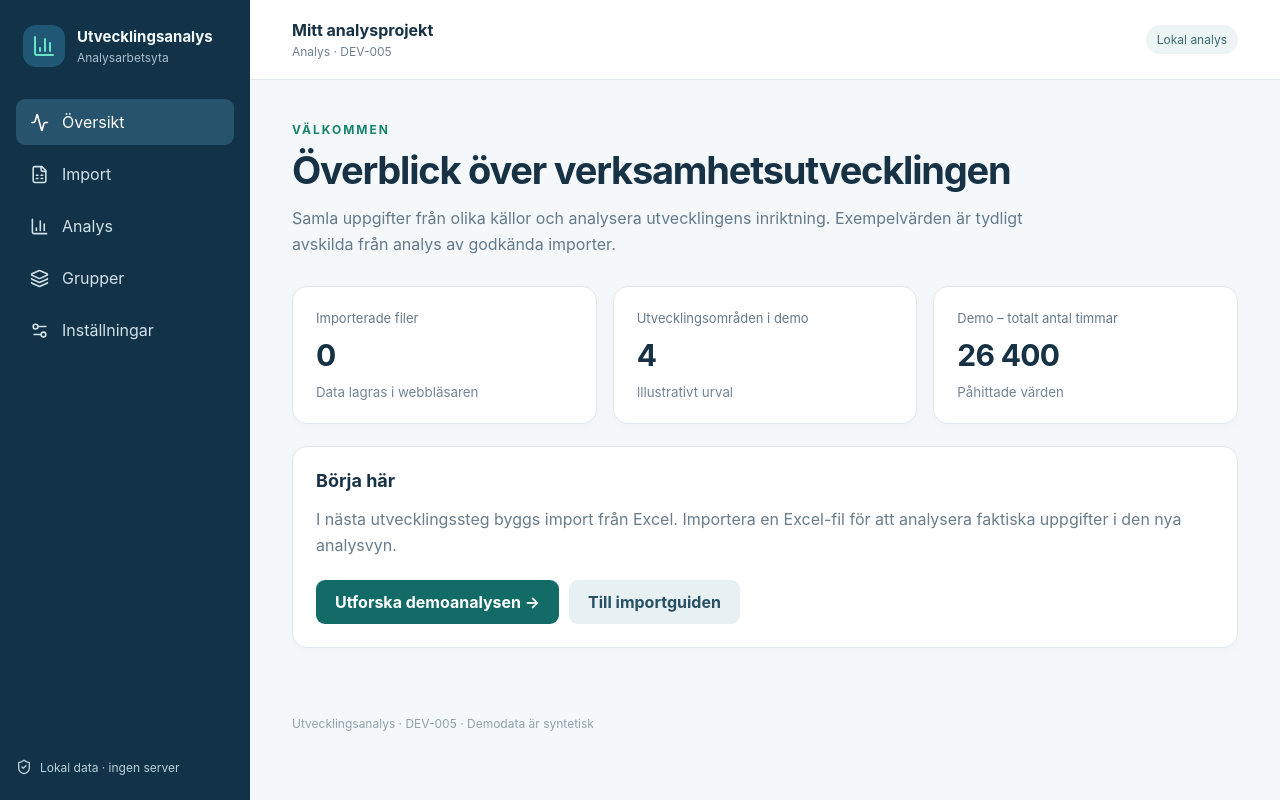
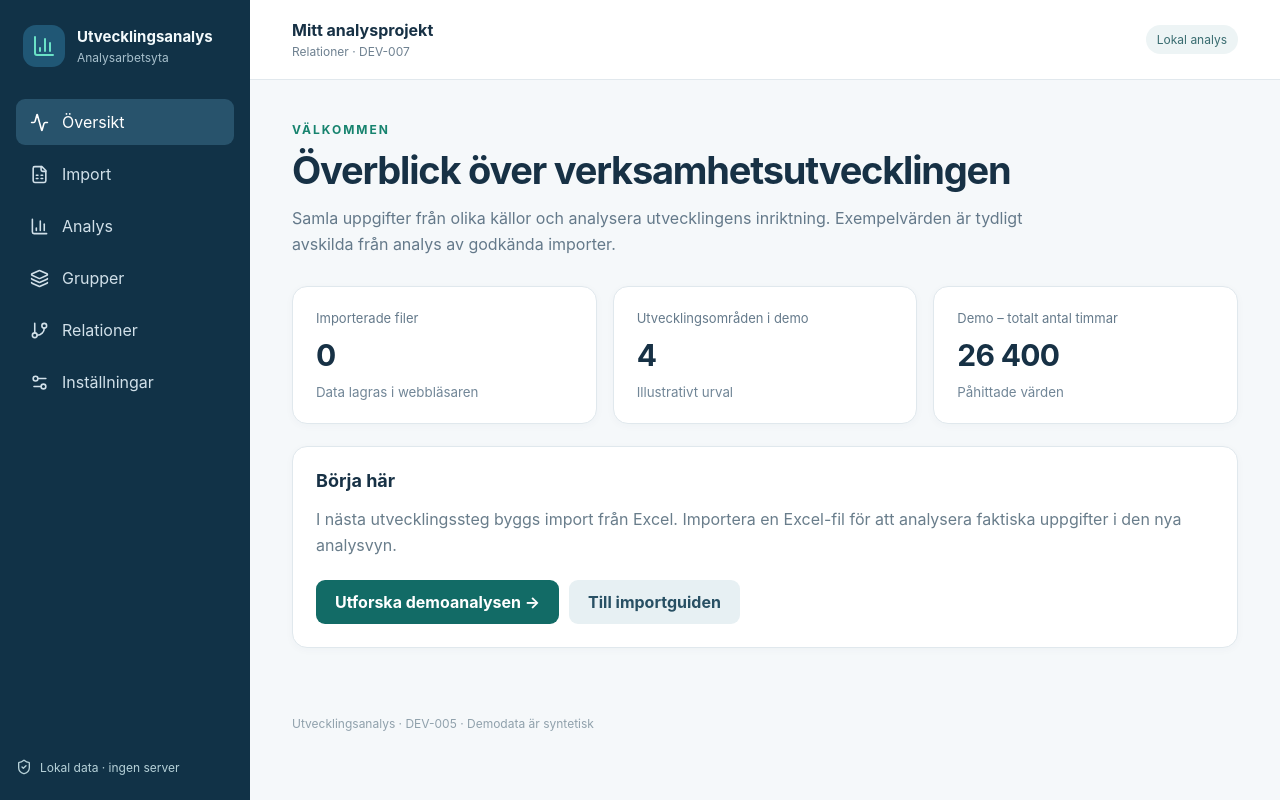
Before and after one commit to erland/pwa-utvecklingsanalys, a React (Vite) app: page / in a window 1280 px wide. Built offline with nearby package versions, Linux system fonts and the light colour scheme.

Commit message:
feat(relations): link temporal relation editor into navigation

```diff
--- a/src/App.tsx
+++ b/src/App.tsx
@@ -1,21 +1,23 @@
+import RelationsView from './domain/RelationsView';
 import AnalyticsView from './analytics/AnalyticsView';
 import ImportGuide from './import/ImportGuide';
 import {useEffect,useState} from 'react';
-import {Activity,BarChart3,FileSpreadsheet,Settings2,ShieldCheck,Layers3} from 'lucide-react';
+import {Activity,BarChart3,FileSpreadsheet,Settings2,ShieldCheck,Layers3,GitBranch} from 'lucide-react';
 import {DEMO_UNITS,aggregate,type AnalysisProject,type ViewId} from './model';
 import{loadProject,saveProject}from './storage';
-const nav: {id:ViewId;label:string;icon:typeof Activity}[]=[{id:'overview',label:'Översikt',icon:Activity},{id:'import',label:'Import',icon:FileSpreadsheet},{id:'analysis',label:'Analys',icon:BarChart3},{id:'groups',label:'Grupper',icon:Layers3},{id:'settings',label:'Inställningar',icon:Settings2}];
+const nav: {id:ViewId;label:string;icon:typeof Activity}[]=[{id:'overview',label:'Översikt',icon:Activity},{id:'import',label:'Import',icon:FileSpreadsheet},{id:'analysis',label:'Analys',icon:BarChart3},{id:'groups',label:'Grupper',icon:Layers3},{id:'relations',label:'Relationer',icon:GitBranch},{id:'settings',label:'Inställningar',icon:Settings2}];
 const fmt=(n:number)=>new Intl.NumberFormat('sv-SE').format(n);
 export default function App(){
  const[analysisRefresh,setAnalysisRefresh]=useState(0);const[view,setView]=useState<ViewId>('overview');const[project,setProject]=useState<AnalysisProject|null>(null);const[storageError,setStorageError]=useState('');
  useEffect(()=>{let active=true;loadProject().then(p=>{if(active)setProject(p)}).catch(()=>{if(active)setStorageError('Lokal lagring är inte tillgänglig. Kontrollera webbläsarens lagringsinställningar.')});return()=>{active=false}},[]);
  const updateName=async(name:string)=>{if(!project)return;const p={...project,name};setProject(p);try{await saveProject(p);setStorageError('')}catch{setStorageError('Kunde inte spara projektet lokalt.')}};
  return <div className="shell"><aside className="sidebar"><div className="brand"><span className="brandmark"><BarChart3 size={24}/></span><div><strong>Utvecklingsanalys</strong><small>Analysarbetsyta</small></div></div><nav aria-label="Huvudmeny">{nav.map(n=><button key={n.id} className={view===n.id?'nav-link active':'nav-link'} onClick={()=>setView(n.id)}><n.icon size={19}/>{n.label}</button>)}</nav><div className="sidebar-foot"><ShieldCheck size={16}/>Lokal data · ingen server</div></aside>
- <div className="content"><header className="topbar"><div><strong>{project?.name??'Mitt analysprojekt'}</strong><small>Analys · DEV-005</small></div><span className="pill">Lokal analys</span></header><main>
+ <div className="content"><header className="topbar"><div><strong>{project?.name??'Mitt analysprojekt'}</strong><small>Relationer · DEV-007</small></div><span className="pill">Lokal analys</span></header><main>
  {storageError&&<div role="alert" className="alert">{storageError}</div>}
  {view==='overview'&&<><div className="eyebrow">VÄLKOMMEN</div><h1>Överblick över verksamhetsutvecklingen</h1><p className="lead">Samla uppgifter från olika källor och analysera utvecklingens inriktning. Exempelvärden är tydligt avskilda från analys av godkända importer.</p><div className="cards"><div className="metric"><span>Importerade filer</span><b>{project?.datasets.length??0}</b><small>Data lagras i webbläsaren</small></div><div className="metric"><span>Utvecklingsområden i demo</span><b>{DEMO_UNITS.length}</b><small>Illustrativt urval</small></div><div className="metric"><span>Demo – totalt antal timmar</span><b>{fmt(aggregate(DEMO_UNITS,'all','all','unit').reduce((s,x)=>s+x.hours,0))}</b><small>Påhittade värden</small></div></div><section className="panel"><h2>Börja här</h2><p>I nästa utvecklingssteg byggs import från Excel. Importera en Excel-fil för att analysera faktiska uppgifter i den nya analysvyn.</p><div className="actions"><button className="primary" onClick={()=>setView('analysis')}>Utforska demoanalysen →</button><button className="secondary" onClick={()=>setView('import')}>Till importguiden</button></div></section></>}
  {view==='analysis'&&<AnalyticsView refreshKey={analysisRefresh}/>}
  {view==='import'&&<ImportGuide project={project} onProject={p=>{setProject(p);setAnalysisRefresh(v=>v+1)}}/>}
+ {view==='relations'&&<RelationsView/>}
  {view==='groups'&&<><div className="eyebrow">GRUPPERINGAR</div><h1>Gruppera utvecklingsområden</h1><section className="panel"><p>Analysdemot innehåller två exempelgrupper. Redigering, sparande och alternativa grupperingsmodeller ingår i ett senare utvecklingssteg.</p><div className="cards two">{['Grupp 1','Grupp 2'].map(g=><div className="metric" key={g}><b>{g}</b>{DEMO_UNITS.filter(x=>x.group===g).map(x=><small key={x.id}>{x.id}</small>)}</div>)}</div><button className="primary" onClick={()=>{setView('analysis')}}>Visa i analysen</button></section></>}
  {view==='settings'&&<><div className="eyebrow">PROJEKT</div><h1>Inställningar</h1><section className="panel"><h2>Projektnamn</h2><label htmlFor="project-name">Namn på lokalt projekt</label><input id="project-name" value={project?.name??''} disabled={!project} onChange={e=>{void updateName(e.target.value)}}/><p className="notice">Projektet lagras lokalt i IndexedDB. Säkerhetskopiering och konfigurationsexport kommer i senare utvecklingssteg.</p></section></>}
  </main><footer>Utvecklingsanalys · DEV-005 · Demodata är syntetisk</footer></div></div>
```
